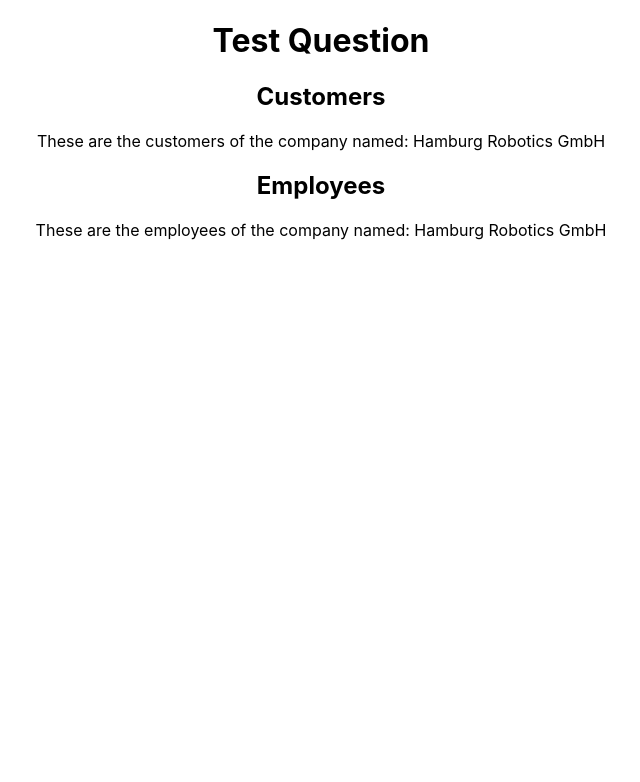
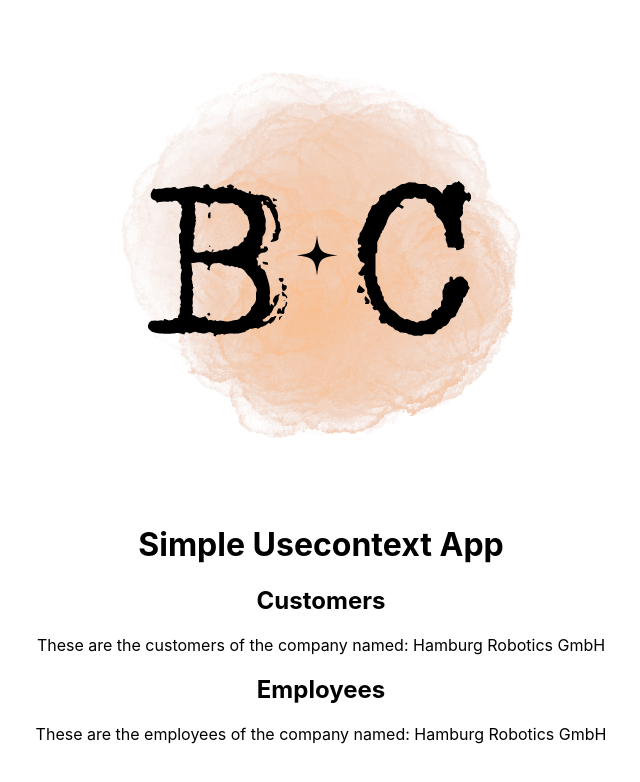
Before and after one commit to bekircbc/useContext-simpleapp, a React (Vite) app: page / in a window 1280 px wide. Shown: the top 782 px of the page, without its empty margins (319-959 px from the left). Built offline with nearby package versions, Linux system fonts and the light colour scheme.

Commit message:
icon added to App.jsx

```diff
--- a/src/App.jsx
+++ b/src/App.jsx
@@ -5,7 +5,10 @@
 function App() {
   return (
     <div className="App">
-      <h1>Test Question</h1>
+      <div className="title">
+        <img src="images/icon.png" alt="logo" />
+        <h1>Simple Usecontext App</h1>
+      </div>
       <Customers />
       <Employees />
     </div>
```
